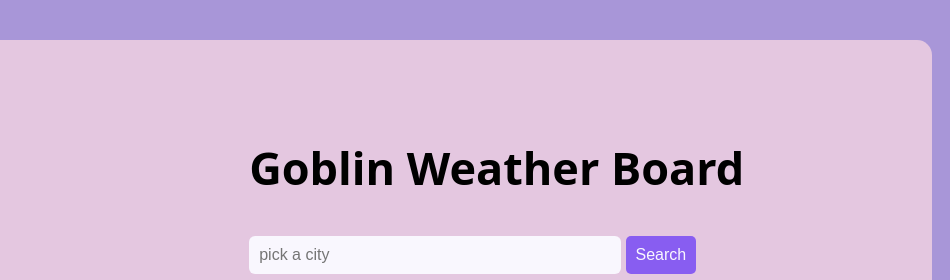
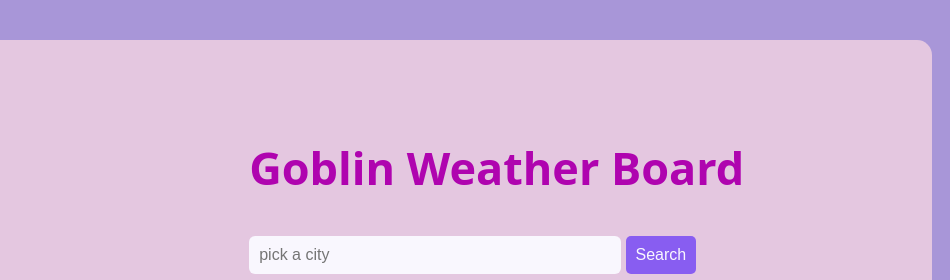
Before and after one commit to Kenzimonster/goblin-weather-board, a plain HTML site: page index.html in a window 1280 px wide. Shown: the top 280 px of the page, 330-1280 px from the left. Drawn offline with nearby package versions, Linux system fonts and the light colour scheme; no server answers; a web font is replaced by a local one.

Commit message:
Update style.css
h1 color change

```diff
--- a/src/style.css
+++ b/src/style.css
@@ -16,8 +16,9 @@ header{
 }
 
 h1{
+  color:rgb(175, 4, 175);
+  font-size: 45px;
   text-align: center;
-  font-size: 45px;
 }
 
 .icon{
```
